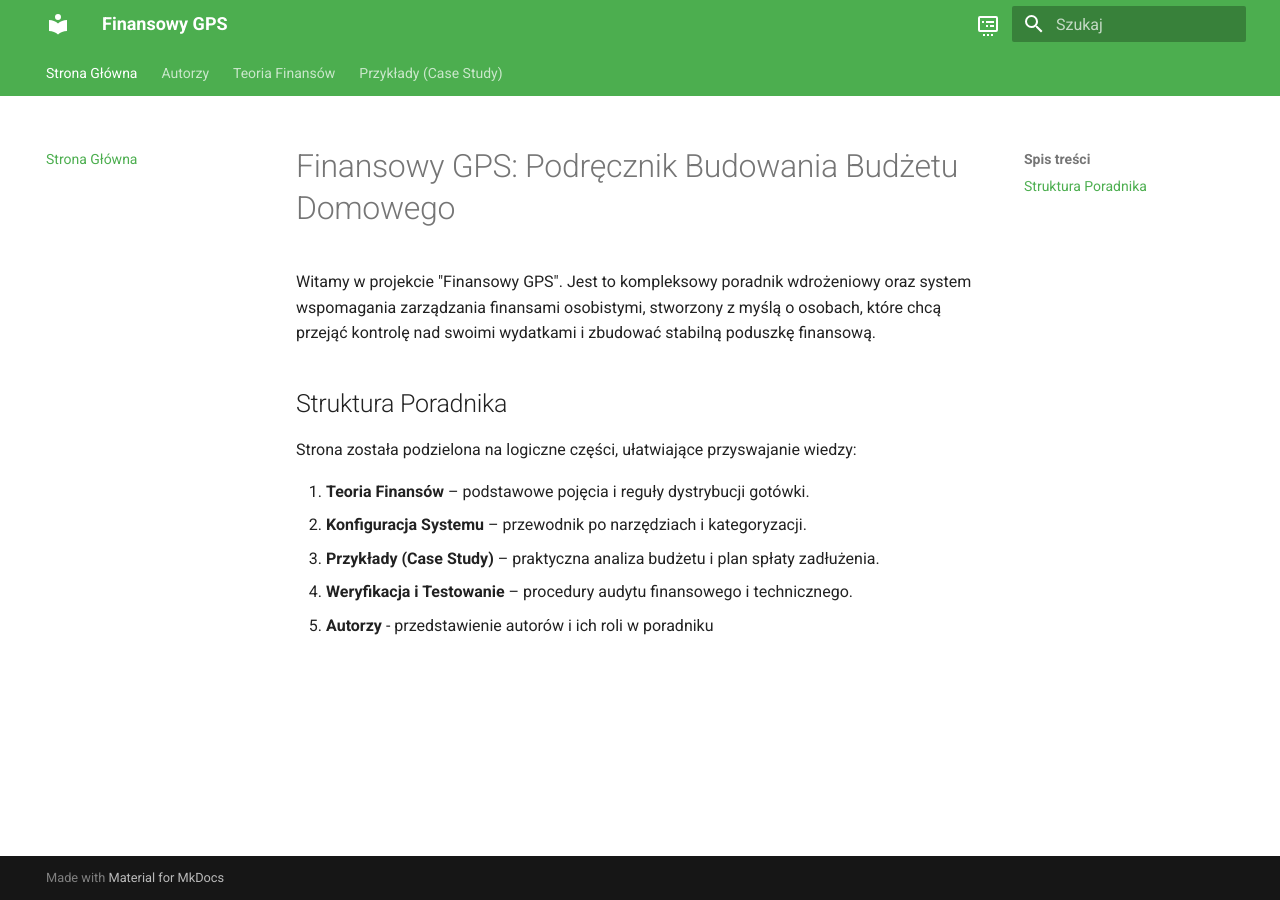
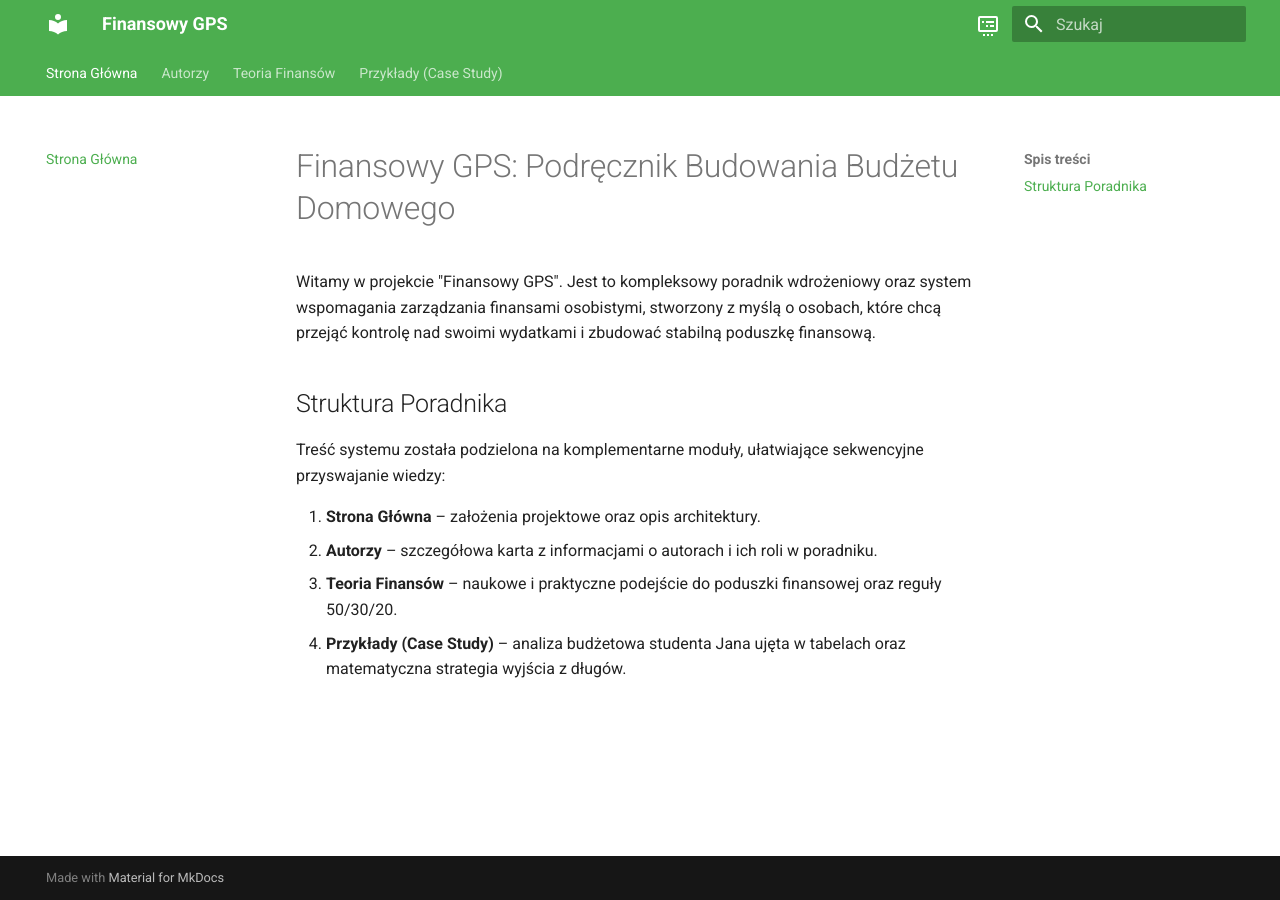
Before and after one commit to Anateims/swpz-projekt-dev, an MkDocs documentation site: the page built from docs/index.md, in a window 1280 px wide. Built offline with MkDocs 1.6.1 and Material for MkDocs 9.7.7, drawn with Linux system fonts in a browser that asks for light colours.

Commit message:
docs: dostosowanie opisu struktury poradnika do aktualnego stanu menu

```diff
--- a/docs/index.md
+++ b/docs/index.md
@@ -3,10 +3,9 @@
 Witamy w projekcie "Finansowy GPS". Jest to kompleksowy poradnik wdrożeniowy oraz system wspomagania zarządzania finansami osobistymi, stworzony z myślą o osobach, które chcą przejąć kontrolę nad swoimi wydatkami i zbudować stabilną poduszkę finansową.
 
 ## Struktura Poradnika
-Strona została podzielona na logiczne części, ułatwiające przyswajanie wiedzy:
+Treść systemu została podzielona na komplementarne moduły, ułatwiające sekwencyjne przyswajanie wiedzy:
 
-1. **Teoria Finansów** – podstawowe pojęcia i reguły dystrybucji gotówki.
-2. **Konfiguracja Systemu** – przewodnik po narzędziach i kategoryzacji.
-3. **Przykłady (Case Study)** – praktyczna analiza budżetu i plan spłaty zadłużenia.
-4. **Weryfikacja i Testowanie** – procedury audytu finansowego i technicznego.
-5. **Autorzy** - przedstawienie autorów i ich roli w poradniku
+1. **Strona Główna** – założenia projektowe oraz opis architektury.
+2. **Autorzy** – szczegółowa karta z informacjami o autorach i ich roli w poradniku.
+3. **Teoria Finansów** – naukowe i praktyczne podejście do poduszki finansowej oraz reguły 50/30/20.
+4. **Przykłady (Case Study)** – analiza budżetowa studenta Jana ujęta w tabelach oraz matematyczna strategia wyjścia z długów.
```
